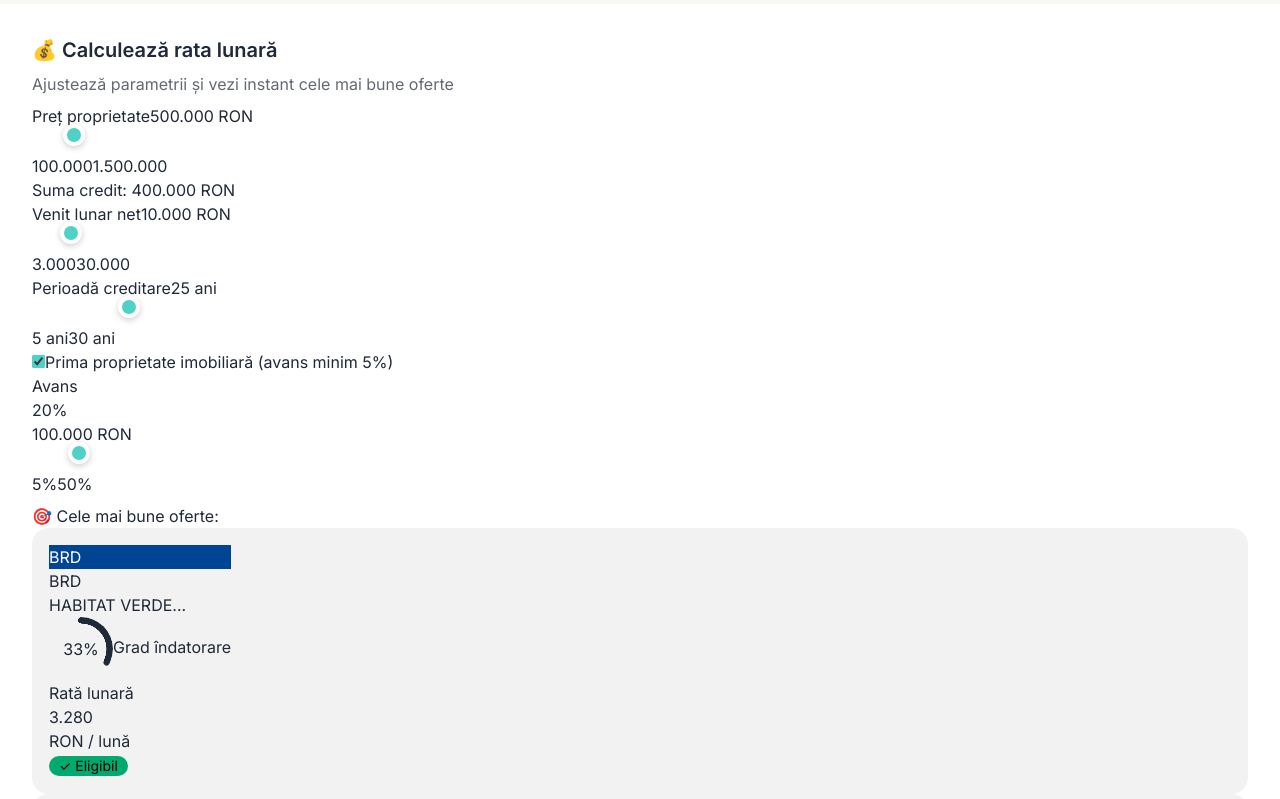
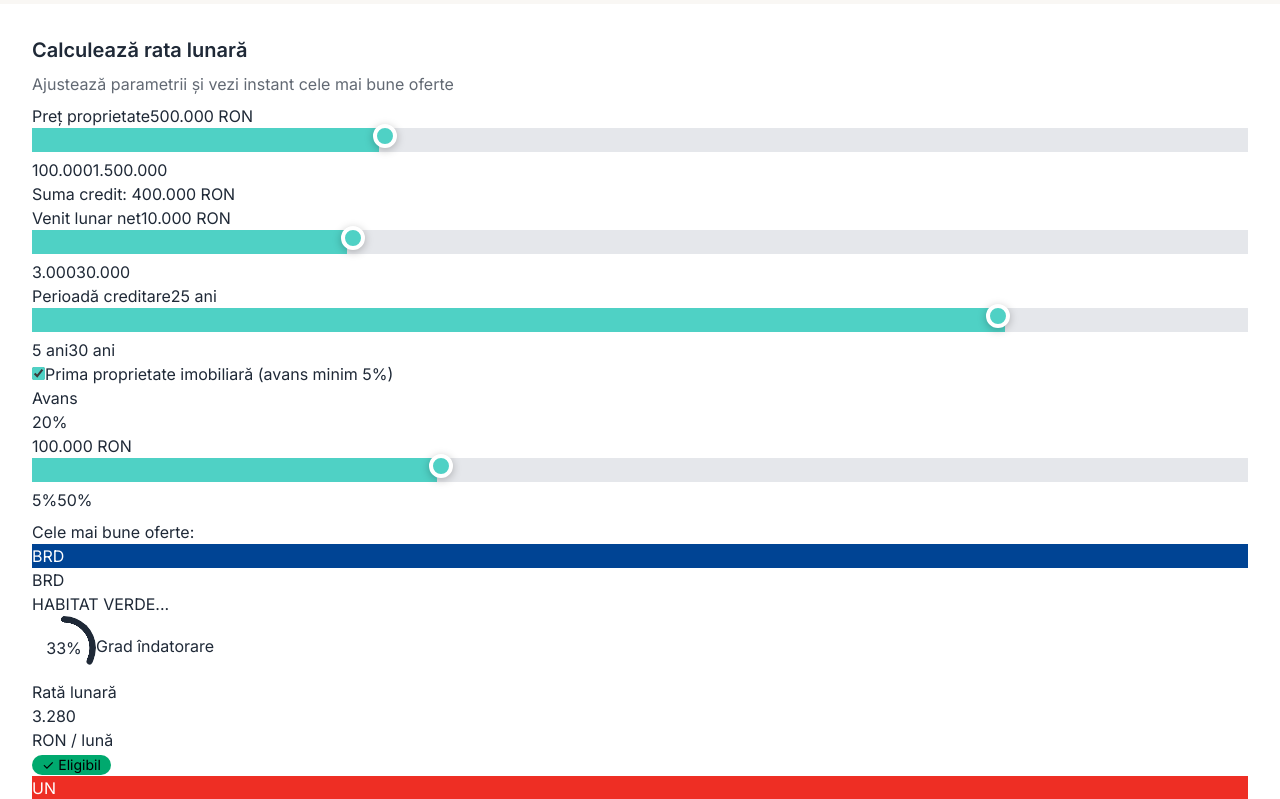
Before and after one commit to openlend/lend-ro, a Next.js app: page / in a window 1280 px wide. Shown: the part 661-1460 px from the top of the page. Built offline with nearby package versions, Linux system fonts and the light colour scheme.

Commit message:
CRITICAL FIX: Remove emojis, working slider progress bars, more spacing, cleaner cards

```diff
--- a/src/app/globals.css
+++ b/src/app/globals.css
@@ -22,17 +22,18 @@ body {
   }
 }
 
-/* Smooth range sliders - VISIBLE */
+/* Smooth range sliders with VISIBLE PROGRESS */
 input[type="range"] {
   -webkit-appearance: none;
   appearance: none;
   background: transparent;
   cursor: pointer;
-  height: 20px;
+  height: 24px;
+  width: 100%;
 }
 
 input[type="range"]::-webkit-slider-track {
-  background: linear-gradient(to right, #4FD1C5 0%, #4FD1C5 var(--value, 50%), #E5E7EB var(--value, 50%), #E5E7EB 100%);
+  background: #E5E7EB;
   height: 8px;
   border-radius: 999px;
 }
@@ -40,19 +41,21 @@ input[type="range"]::-webkit-slider-track {
 input[type="range"]::-webkit-slider-thumb {
   -webkit-appearance: none;
   appearance: none;
-  height: 22px;
-  width: 22px;
+  height: 24px;
+  width: 24px;
   background: #4FD1C5;
   border-radius: 50%;
   border: 4px solid white;
-  box-shadow: 0 2px 6px rgba(0, 0, 0, 0.2);
-  margin-top: -7px;
+  box-shadow: 0 2px 8px rgba(0, 0, 0, 0.25);
+  margin-top: -8px;
   cursor: grab;
+  transition: all 0.15s ease;
 }
 
 input[type="range"]:active::-webkit-slider-thumb {
   cursor: grabbing;
-  box-shadow: 0 2px 8px rgba(79, 209, 197, 0.4);
+  transform: scale(1.1);
+  box-shadow: 0 3px 12px rgba(79, 209, 197, 0.5);
 }
 
 input[type="range"]::-moz-range-track {
@@ -62,15 +65,23 @@ input[type="range"]::-moz-range-track {
 }
 
 input[type="range"]::-moz-range-thumb {
-  height: 22px;
-  width: 22px;
+  height: 24px;
+  width: 24px;
   background: #4FD1C5;
   border-radius: 50%;
   border: 4px solid white;
-  box-shadow: 0 2px 6px rgba(0, 0, 0, 0.2);
+  box-shadow: 0 2px 8px rgba(0, 0, 0, 0.25);
   cursor: grab;
+  transition: all 0.15s ease;
 }
 
 input[type="range"]:active::-moz-range-thumb {
   cursor: grabbing;
+  transform: scale(1.1);
 }
+
+/* Progress bar fill - updated via inline style */
+input[type="range"].range-with-progress {
+  background-size: 100% 100%;
+  background-repeat: no-repeat;
+}
--- a/src/components/Calculator.tsx
+++ b/src/components/Calculator.tsx
@@ -3,6 +3,7 @@
 import { useState, useEffect } from 'react';
 import bankData from '@/data/bank-products.json';
 import BankLogo from './BankLogo';
+import LeadModal from './LeadModal';
 
 interface CalculatorResult {
   monthlyPayment: number;
@@ -18,9 +19,18 @@ export default function Calculator() {
   const [loanTerm, setLoanTerm] = useState(25);
   const [downPayment, setDownPayment] = useState(20);
   const [isFirstProperty, setIsFirstProperty] = useState(true);
+  const [isModalOpen, setIsModalOpen] = useState(false);
   const [results, setResults] = useState<CalculatorResult[]>([]);
 
   const minDownPayment = isFirstProperty ? 5 : 25;
+
+  // Helper for slider progress background
+  const getSliderStyle = (value: number, min: number, max: number) => {
+    const percent = ((value - min) / (max - min)) * 100;
+    return {
+      background: `linear-gradient(to right, #4FD1C5 0%, #4FD1C5 ${percent}%, #E5E7EB ${percent}%, #E5E7EB 100%)`,
+    };
+  };
   const loanAmount = propertyPrice * (1 - downPayment / 100);
 
   const calculateMonthlyPayment = (principal: number, annualRate: number, years: number): number => {
@@ -76,7 +86,7 @@ export default function Calculator() {
   return (
     <div className="card bg-base-100 shadow-2xl">
       <div className="card-body">
-        <h2 className="card-title text-4xl font-bold mb-4">💰 Calculează rata lunară</h2>
+        <h2 className="card-title text-4xl font-bold mb-4">Calculează rata lunară</h2>
         <p className="text-base-content/70 mb-6">Ajustează parametrii și vezi instant cele mai bune oferte</p>
 
         <div className="space-y-6">
@@ -92,8 +102,8 @@ export default function Calculator() {
               step="10000"
               value={propertyPrice}
               onChange={(e) => setPropertyPrice(Number(e.target.value))}
-              className="w-full"
-              style={{ accentColor: '#4FD1C5' }}
+              className="w-full range-with-progress"
+              style={getSliderStyle(propertyPrice, 100000, 1500000)}
             />
             <div className="flex justify-between text-xs opacity-50">
               <span>100.000</span>
@@ -117,8 +127,8 @@ export default function Calculator() {
               step="500"
               value={salary}
               onChange={(e) => setSalary(Number(e.target.value))}
-              className="w-full"
-              style={{ accentColor: '#4FD1C5' }}
+              className="w-full range-with-progress"
+              style={getSliderStyle(salary, 3000, 30000)}
             />
             <div className="flex justify-between text-xs opacity-50">
               <span>3.000</span>
@@ -138,8 +148,8 @@ export default function Calculator() {
               step="1"
               value={loanTerm}
               onChange={(e) => setLoanTerm(Number(e.target.value))}
-              className="w-full"
-              style={{ accentColor: '#4FD1C5' }}
+              className="w-full range-with-progress"
+              style={getSliderStyle(loanTerm, 5, 30)}
             />
             <div className="flex justify-between text-xs opacity-50">
               <span>5 ani</span>
@@ -181,8 +191,8 @@ export default function Calculator() {
               step="5"
               value={downPayment}
               onChange={(e) => setDownPayment(Number(e.target.value))}
-              className="w-full"
-              style={{ accentColor: '#4FD1C5' }}
+              className="w-full range-with-progress"
+              style={getSliderStyle(downPayment, minDownPayment, 50)}
             />
             <div className="flex justify-between text-xs opacity-50">
               <span>{minDownPayment}%</span>
@@ -193,10 +203,10 @@ export default function Calculator() {
 
         {results.length > 0 && (
           <div className="mt-8 space-y-4">
-            <h3 className="text-2xl font-bold">🎯 Cele mai bune oferte:</h3>
+            <h3 className="text-2xl font-bold">Cele mai bune oferte:</h3>
 
             {results.map((result, index) => (
-              <div key={index} className="alert shadow-lg">
+              <div key={index} className="bg-white rounded-3xl p-6 md:p-8 shadow-lg hover:shadow-xl transition-all border border-gray-100">
                 <div className="flex-1">
                   <div className="flex justify-between items-start w-full">
                     <div>
@@ -232,7 +242,7 @@ export default function Calculator() {
             ))}
 
             <button className="btn btn-primary btn-lg w-full mt-6">
-              🚀 Solicită oferte de la 5 brokeri
+              Solicită oferte de la 5 brokeri
             </button>
           </div>
         )}
```
